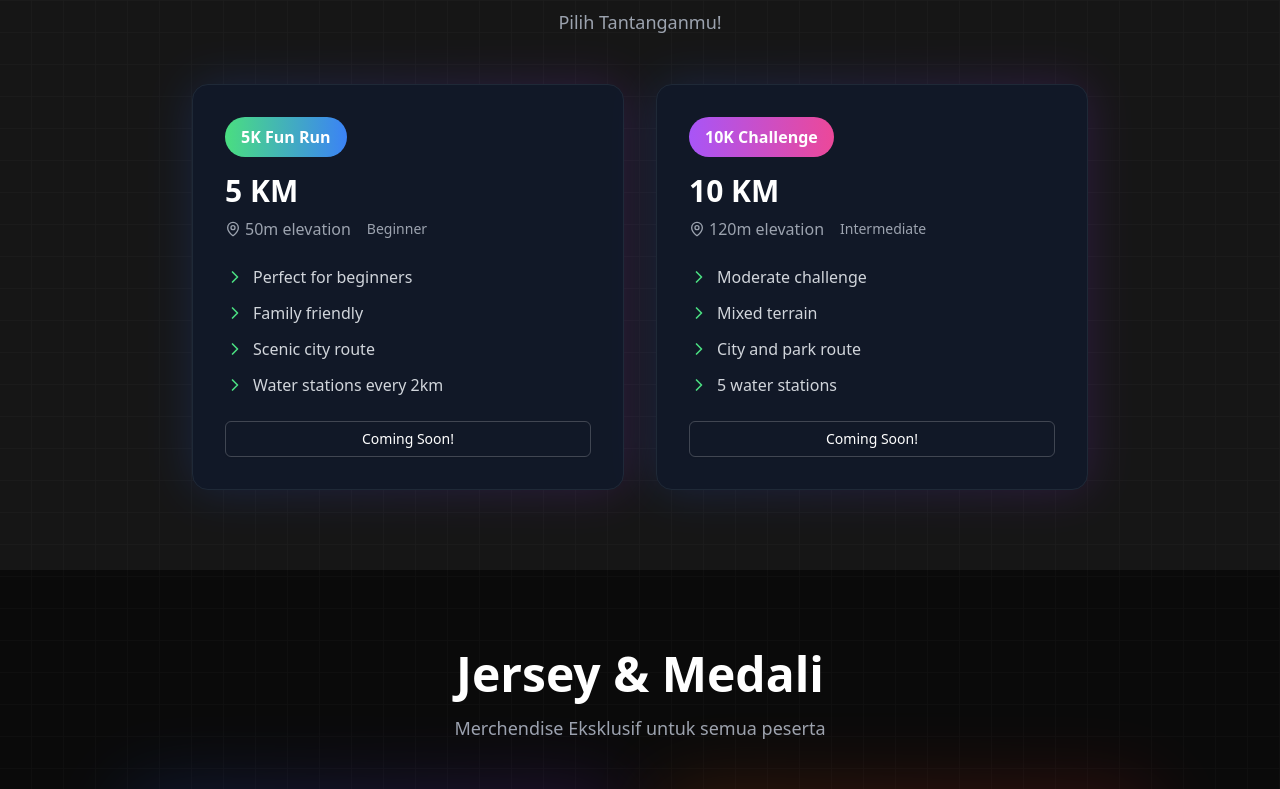
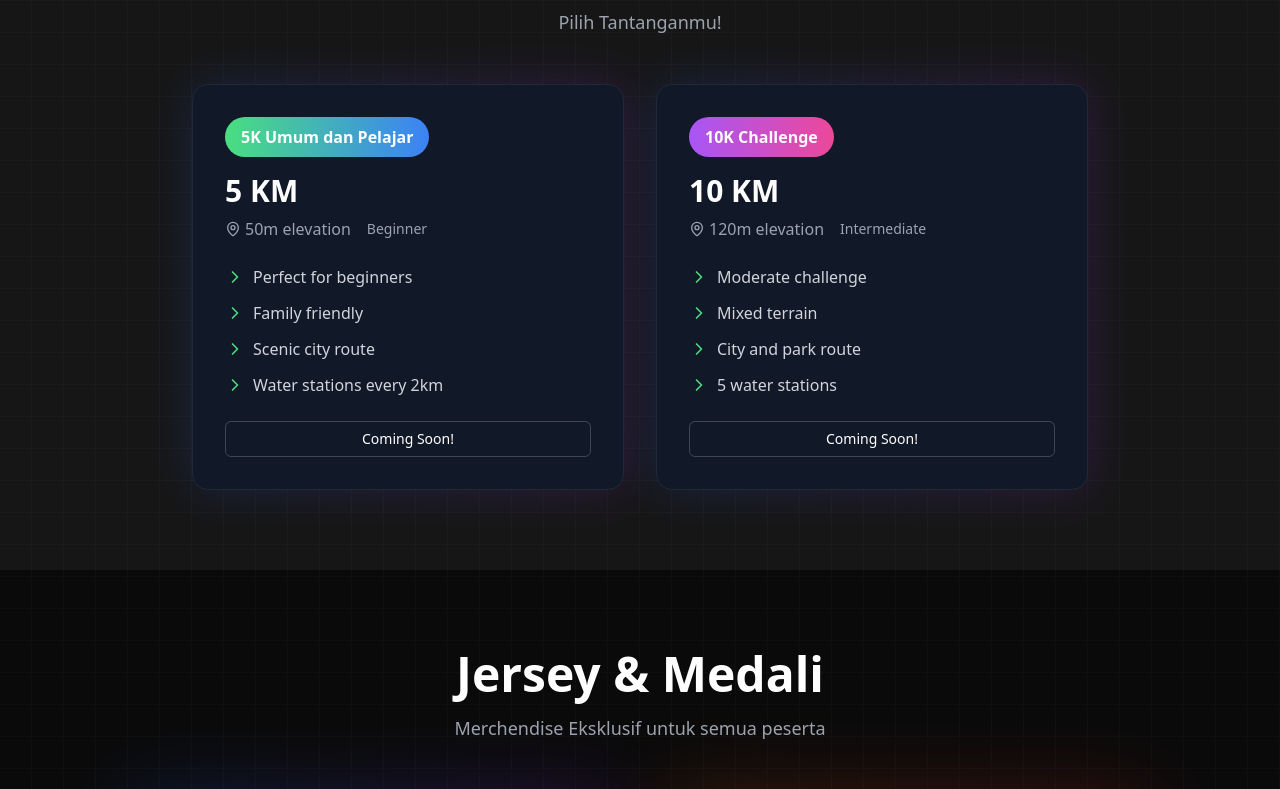
Before and after one commit to codenamekii/sukamaju-fun-run, a Next.js app: page / in a window 1280 px wide. Shown: the part 1344-2133 px from the top of the page. Built offline with nearby package versions, Linux system fonts and the light colour scheme.

Commit message:
minor update

```diff
--- a/app/page.tsx
+++ b/app/page.tsx
@@ -279,7 +279,7 @@ export default function SponsorshipSection() {
           <div className="grid md:grid-cols-2 gap-8 max-w-4xl mx-auto">
             {[
               {
-                category: "5K Fun Run",
+                category: "5K Umum dan Pelajar",
                 distance: "5 KM",
                 elevation: "50m",
                 difficulty: "Beginner",
@@ -422,7 +422,7 @@ export default function SponsorshipSection() {
             <div className="grid md:grid-cols-2 gap-8 mb-12">
               {[
                 {
-                  category: "5K Fun Run",
+                  category: "5K Umum dan Pelajar",
                   earlyBird: "Rp 162.000",
                   regular: "Rp 200.000",
                   slot: "100 Slot Only",
```
